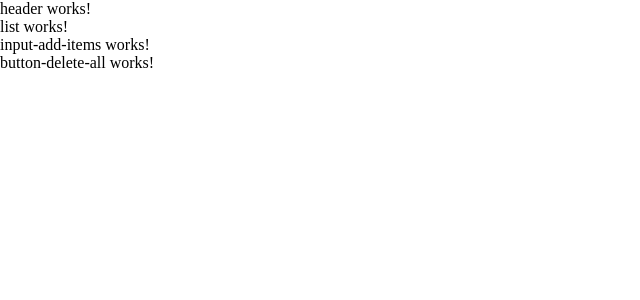
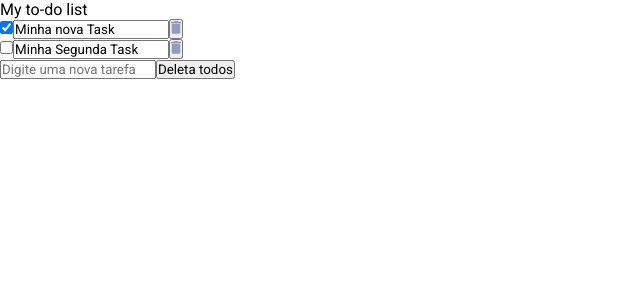
Before and after one commit to PauloMarquess/to-do-list-angular, an Angular app: page / in a window 1280 px wide. Shown: the top 300 px of the page, without its empty margins (0-640 px from the left). Built offline with nearby package versions, Linux system fonts and the light colour scheme.

Commit message:
feat:criado a função de deletar item do array

```diff
--- a/src/app/modules/home/components/button-delete-all/button-delete-all.component.html
+++ b/src/app/modules/home/components/button-delete-all/button-delete-all.component.html
@@ -1 +1 @@
-<p>button-delete-all works!</p>
+<button>Deleta todos</button>
--- a/src/app/modules/home/components/header/header.component.html
+++ b/src/app/modules/home/components/header/header.component.html
@@ -1 +1 @@
-<p>header works!</p>
+<p>My to-do list</p>
--- a/src/app/modules/home/components/input-add-items/input-add-items.component.html
+++ b/src/app/modules/home/components/input-add-items/input-add-items.component.html
@@ -1 +1 @@
-<p>input-add-items works!</p>
+<input type="text" placeholder="Digite uma nova tarefa"/>
--- a/src/app/modules/home/components/list/list.component.html
+++ b/src/app/modules/home/components/list/list.component.html
@@ -1 +1,13 @@
-<p>list works!</p>
+<section>
+    <img *ngIf="!taskList.length" src="assets/img/bg-task.png"/>
+  <ul *ngIf="taskList.length">
+    <li *ngFor="let item of taskList;let i = index">
+      <input type="checkbox"[(ngModel)]="item.checked" />
+      <input type="text" [(ngModel)] ="item.task" />
+      <button (click)="deleteItemTaskList(i)"><img src="assets/icons/icon-trash.svg"/></button>
+    </li>
+  </ul>
+</section>
+
+<app-input-add-items></app-input-add-items>
+<app-button-delete-all *ngIf="taskList.length"></app-button-delete-all>
--- a/src/app/modules/home/components/list/list.component.ts
+++ b/src/app/modules/home/components/list/list.component.ts
@@ -1,3 +1,4 @@
+import { TaskList } from './../../model/task-list';
 import { Component, OnInit } from '@angular/core';
 
 @Component({
@@ -7,9 +8,18 @@ import { Component, OnInit } from '@angular/core';
 })
 export class ListComponent implements OnInit {
 
+  taskList:Array<TaskList> = [
+   { task:'Minha nova Task',checked:true},
+   { task:'Minha Segunda Task',checked:false}
+  ]
+
   constructor() { }
 
   ngOnInit(): void {
   }
 
+  deleteItemTaskList (event:number){
+    this.taskList.splice(event,1)
+  }
+
 }
--- a/src/app/modules/home/home.module.ts
+++ b/src/app/modules/home/home.module.ts
@@ -6,6 +6,7 @@ import { ButtonDeleteAllComponent } from './components/button-delete-all/button-
 import { HeaderComponent } from './components/header/header.component';
 
 import { HomeComponent } from './pages/home/home.component';
+import { FormsModule } from '@angular/forms';
 
 @NgModule({
   declarations: [
@@ -15,6 +16,6 @@ import { HomeComponent } from './pages/home/home.component';
     HeaderComponent,
     HomeComponent,
   ],
-  imports: [CommonModule],
+  imports: [CommonModule,FormsModule],
 })
 export class HomeModule {}
--- /dev/null
+++ b/src/app/modules/home/model/task-list.ts
@@ -0,0 +1,4 @@
+export interface TaskList {
+    task:string
+    checked:boolean
+}
--- a/src/app/modules/home/pages/home/home.component.html
+++ b/src/app/modules/home/pages/home/home.component.html
@@ -1,4 +1,2 @@
 <app-header></app-header>
 <app-list></app-list>
-<app-input-add-items></app-input-add-items>
-<app-button-delete-all></app-button-delete-all>
--- a/src/index.html
+++ b/src/index.html
@@ -1,16 +1,20 @@
-<!doctype html>
+<!DOCTYPE html>
 <html lang="en">
-
   <head>
-  <meta charset="utf-8">
+    <link rel="preconnect" href="https://fonts.googleapis.com" />
+    <link rel="preconnect" href="https://fonts.gstatic.com" crossorigin />
+    <link
+      href="https://fonts.googleapis.com/css2?family=Roboto:ital,wght@0,400;0,500;0,700;1,400&display=swap"
+      rel="stylesheet"
+    />
+    <meta charset="utf-8" />
     <title>To-Do</title>
-  <base href="/">
-  <meta name="viewport" content="width=device-width, initial-scale=1">
-  <link rel="icon" type="image/x-icon" href="favicon.ico">
+    <base href="/" />
+    <meta name="viewport" content="width=device-width, initial-scale=1" />
+    <link rel="icon" type="image/x-icon" href="favicon.ico" />
   </head>
 
   <body>
     <app-root></app-root>
   </body>
-
 </html>
--- a/src/styles.sass
+++ b/src/styles.sass
@@ -1,5 +1,10 @@
-/* You can add global styles to this file, and also import other style files */
+@import './dist/sass/variables'
+
 *
     margin: 0
     padding: 0
     box-sizing: border-box
+    font-family: 'Roboto', sans-serif
+
+body
+    background: primary-background-color
```
Also changed, not shown: src/assets/icons/icon-trash.svg (added), src/assets/img/bg-task.png (added), src/dist/sass/variables.sass. Lines whose indentation alone changed are shown as unchanged.
